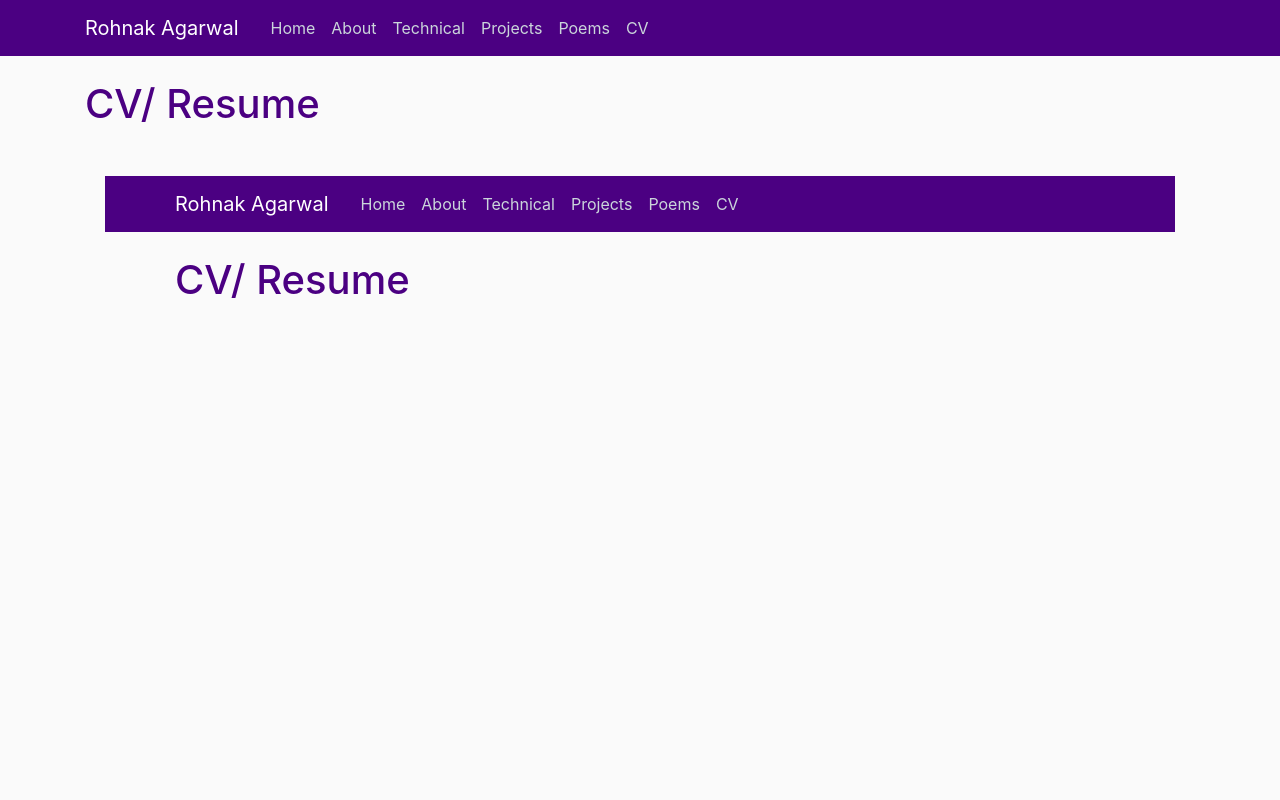
After one commit to rrkas/MyWebsite, a Flask app: template website/templates/cv.html in a window 1280 px wide. The commit adds this page. Run offline with Flask 2, Linux system fonts and the light colour scheme; the template is opened without the code that fills it: most values are stand-ins (such as "Sample title", 1, 10 or a date in 2020); some libraries are stand-ins or nearby versions.

Commit message:
CV modified

```diff
--- a/run.py
+++ b/run.py
@@ -3,4 +3,4 @@ from website import *
 app = create_app()
 
 if __name__ == '__main__':
-    app.run(debug=True)
+    app.run()
--- a/website/routes.py
+++ b/website/routes.py
@@ -57,6 +57,10 @@ def poem(p_id: int):
     return render_template('certificate_poem.html', title='Poem', cert=p)
 
 
+@main.route('/cv')
+def cv():
+    return render_template('cv.html', title='CV', url=PersonalDetails.cv_url)
+
 # ======================== error handlers ===========================
 
 @main.app_errorhandler(404)
--- a/website/static_details.py
+++ b/website/static_details.py
@@ -26,6 +26,7 @@ class PersonalDetails:
         Education('Class 12', 'D.A.V. Public School', 'CDA-6, Cuttack', 2018, '92.40'),
         Education('Class 10', 'D.A.V. Public School', 'CDA-6, Cuttack', 2016, '95.00'),
     ]
+    cv_url = 'https://drive.google.com/file/d/1de6yfphsCfx-hk00YARN6X1sfWWXn1ya/preview?usp=drivesdk'
 
 
 class PoemData:
--- a/website/templates/certificate_poem.html
+++ b/website/templates/certificate_poem.html
@@ -5,8 +5,7 @@
         <a class="item-url" href="{{ cert.url }}" target="_blank">Click Here for more details</a>
     </div>
     <div style="text-align: center; margin-left: 20px; margin-right: 20px;">
-<!--        width="80%"  height="600px"-->
-            <iframe src="{{ cert.viewableURL }}" width="100%" height="500vw" frameborder="0"></iframe>
+            <iframe src="{{ cert.viewableURL }}" width="100%" height="500px" frameborder="0"></iframe>
     </div>
     <div style="height: 30px;"></div>
 {% endblock %}
--- /dev/null
+++ b/website/templates/cv.html
@@ -0,0 +1,8 @@
+{% extends "layout.html" %}
+{% block content %}
+    <h1 class="mb-5">CV/ Resume</h1>
+    <div style="text-align: center; margin-left: 20px; margin-right: 20px;">
+            <iframe src="{{ url }}" width="100%" height="500px" frameborder="0"></iframe>
+    </div>
+    <div style="height: 30px;"></div>
+{% endblock %}
--- a/website/templates/layout.html
+++ b/website/templates/layout.html
@@ -30,6 +30,7 @@
                     <a class="nav-item nav-link" href="{{ url_for('main.technical') }}">Technical</a>
                     <a class="nav-item nav-link" href="{{ url_for('main.projects') }}">Projects</a>
                     <a class="nav-item nav-link" href="{{ url_for('main.poems') }}">Poems</a>
+                    <a class="nav-item nav-link" href="{{ url_for('main.cv') }}">CV</a>
                 </div>
                 <!-- Navbar Right Side -->
                 <div class="navbar-nav">
```
